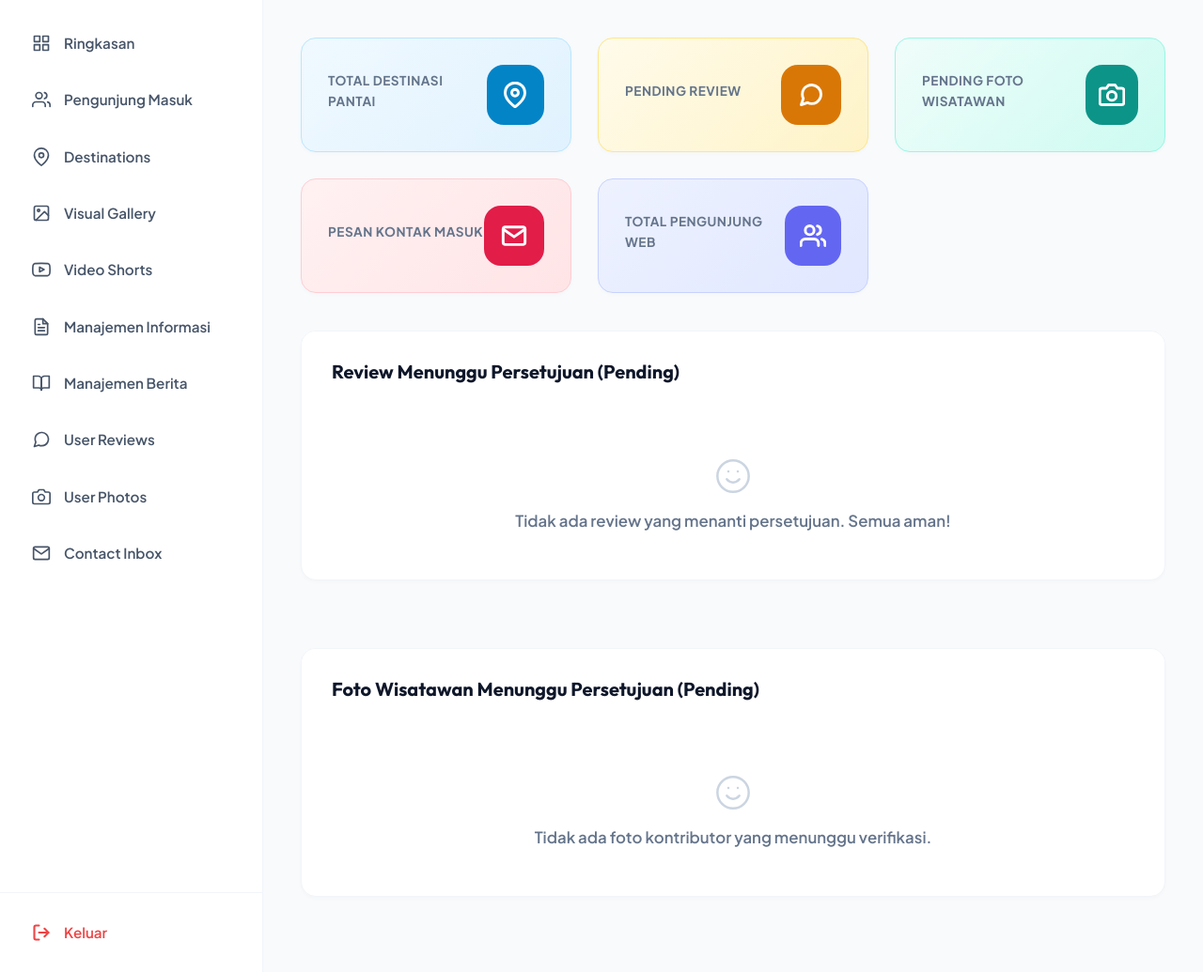
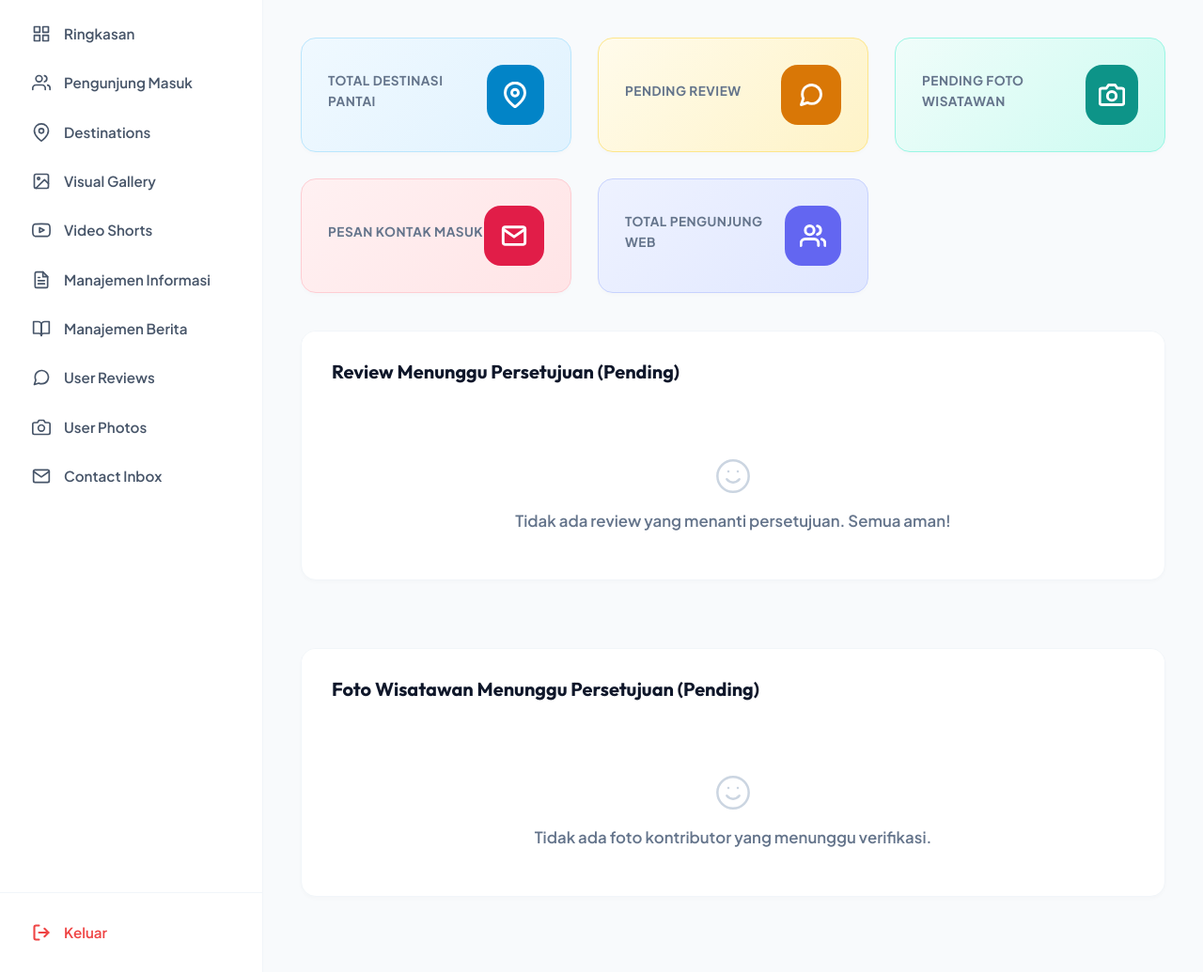
Before and after one commit to Recaudy/MatrasExplore, a CodeIgniter 4 app: the page made by app/Views/admin/dashboard.php in a window 1280 px wide. Shown: the part 80-1115 px from the top of the page at 94% size. Run offline with PHP 8.4 and a stand-in for CodeIgniter, Linux system fonts and the light colour scheme; the template is opened without the code that fills it, so the values that code supplies are empty; some libraries are stand-ins or nearby versions.

Commit message:
Fix sidebar spacing

```diff
--- a/app/Views/admin/layouts/template.php
+++ b/app/Views/admin/layouts/template.php
@@ -71,15 +71,20 @@
         }
 
         .admin-sidebar-menu {
-            list-style: none; padding: 1.25rem 1rem; margin: 0;
-            flex: 1; display: flex; flex-direction: column; gap: 8px;
+            list-style: none; padding: 0.75rem 1rem; margin: 0;
+            flex: 1; display: flex; flex-direction: column; gap: 4px;
+        }
+
+        .admin-sidebar-menu li {
+            margin: 0; padding: 0; list-style: none;
         }
 
         .admin-sidebar-menu li a {
             display: flex; align-items: center; justify-content: space-between;
-            padding: 14px 18px; color: var(--color-dark-muted);
+            padding: 12px 18px; color: var(--color-dark-muted);
             text-decoration: none; border-radius: 12px;
             font-weight: 600; font-size: 0.95rem; transition: all 0.3s ease;
+            margin: 0;
         }
 
         .admin-sidebar-menu li a .menu-left {
```
